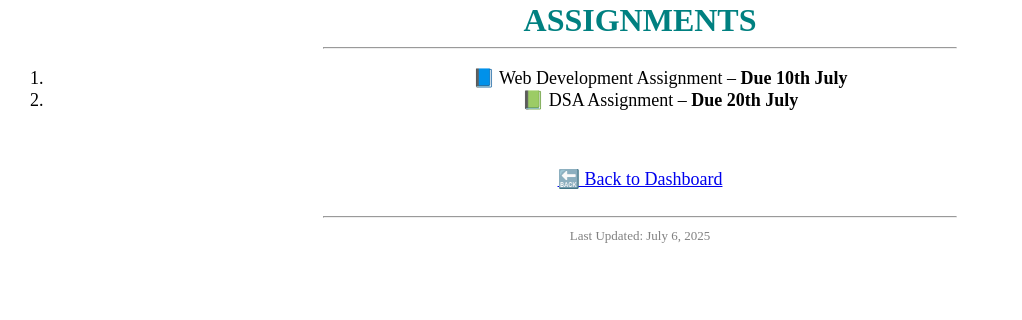
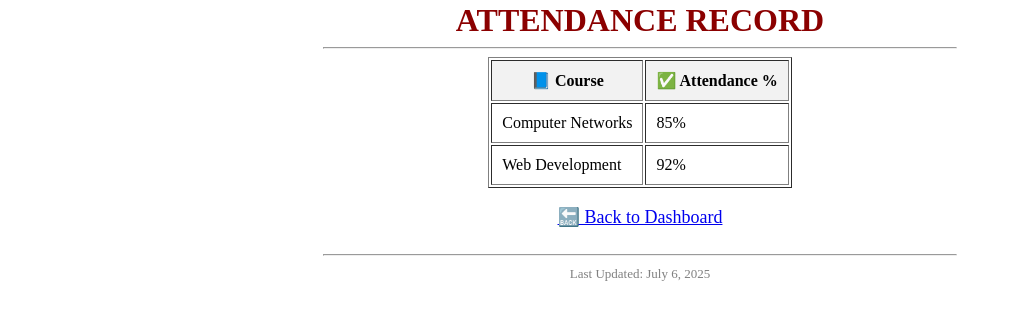
Before and after one commit to 24CS070-Pratham/Practical2, a plain HTML site: page assignments.html in a window 1280 px wide. Shown: the part 110-430 px from the top of the page, without its empty margins (0-1022 px from the left). Drawn offline with Linux system fonts and the light colour scheme.

Commit message:
Update assignments.html

```diff
--- a/assignments.html
+++ b/assignments.html
@@ -1,25 +1,36 @@
 <!DOCTYPE html>
 <html>
-<head><title>Assignments</title></head>
+<head><title>Attendance</title></head>
 <body>
   <center>
-     <img src="https://admission.charusat.ac.in/View%20Assets/MainPage/assets/charusat%20images/logo.png" width="700" height="100" alt="University Logo"><br>
+      <img src="https://admission.charusat.ac.in/View%20Assets/MainPage/assets/charusat%20images/logo.png" width="700" height="100" alt="University Logo"><br>
 
 
-    <font size="6" color="teal"><b>ASSIGNMENTS</b></font>
+    <font size="6" color="darkred"><b>ATTENDANCE RECORD</b></font>
     <hr width="50%">
 
-  <font size="4">
-      <ol>
-        <li>📘 Web Development Assignment – <b>Due 10th July</b></li>
-        <li>📗 DSA Assignment – <b>Due 20th July</b></li>
-      </ol>
-    </font>
 
-    <!-- Back Link -->
-    <br><br>
+    <table border="1" cellpadding="10">
+      <tr bgcolor="#f2f2f2">
+        <th>📘 Course</th>
+        <th>✅ Attendance %</th>
+      </tr>
+      <tr>
+        <td>Computer Networks</td>
+        <td>85%</td>
+      </tr>
+      <tr>
+        <td>Web Development</td>
+        <td>92%</td>
+      </tr>
+    </table>
+
+
+    <br>
     <a href="dashboard.html"><font size="4">🔙 Back to Dashboard</font></a>
     <br><br>
+
+
     <hr width="50%">
     <font size="2" color="gray">Last Updated: July 6, 2025</font>
   </center>
```
